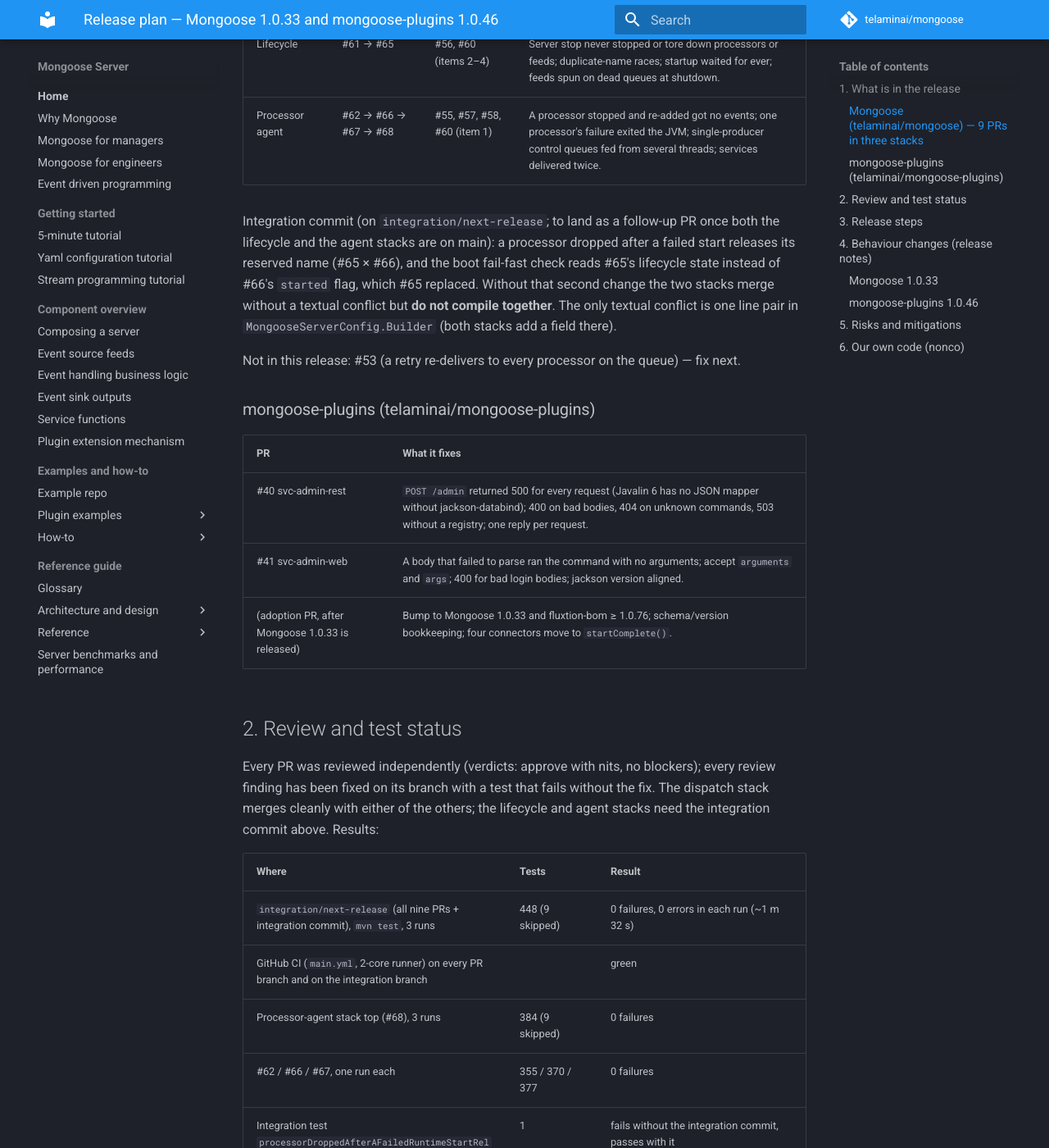
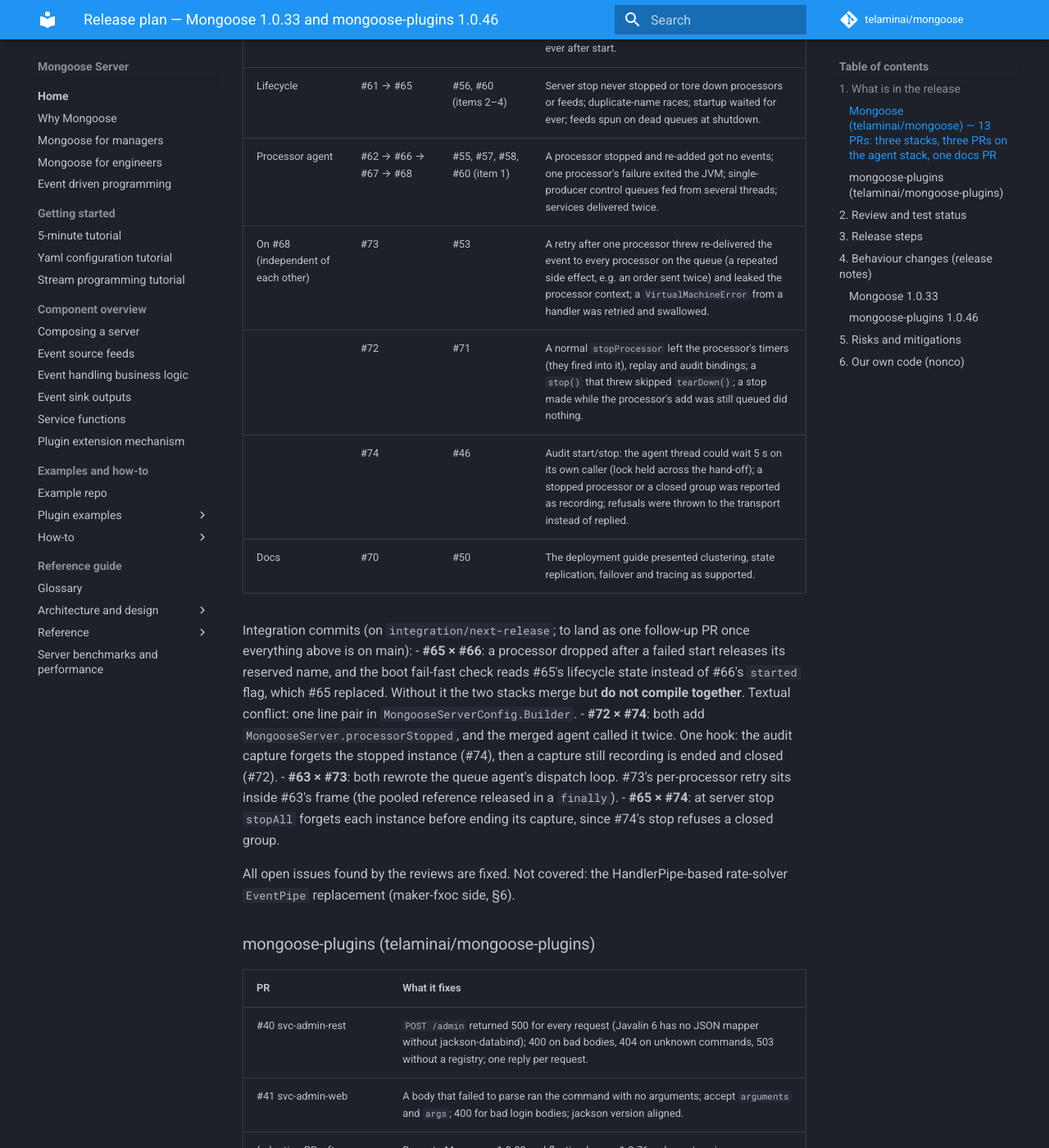
Before and after one commit to telaminai/mongoose, an MkDocs documentation site: the page built from docs/release/release-plan-1.0.33.md, in a window 1280 px wide and 1400 px high, scrolled down 597 px. Shown: the whole window at 82% size. Built offline with MkDocs 1.6.1 and Material for MkDocs 9.7.7, drawn with Linux system fonts in a browser that asks for light colours; comment, search, counter and statistics services are not loaded; some of the changed text lies outside the part shown.

Commit message:
Release plan: #53, #46, #71, #50 fixes and the integration commits; 473 tests
Co-Authored-By: Claude Opus 5.5 <noreply@anthropic.com>

```diff
--- a/docs/release/release-plan-1.0.33.md
+++ b/docs/release/release-plan-1.0.33.md
@@ -5,21 +5,31 @@ Status: draft, 2026-10-24. Covers the thread-safety, lifecycle and admin-REST fi
 
 ## 1. What is in the release
 
-### Mongoose (telaminai/mongoose) — 9 PRs in three stacks
+### Mongoose (telaminai/mongoose) — 13 PRs: three stacks, three PRs on the agent stack, one docs PR
 
 | Stack | PRs (merge order) | Issues | What it fixes |
 |---|---|---|---|
 | Dispatch | #52 → #63 → #64 | #51, #54, #59 | Concurrent publishers lost 54–60 % of events (HandlerPipe); a queue removed during dispatch threw out of `publish()` and exited the process; pooled events were returned to the pool while in use and the pool ran dry; the event-log cache grew for ever after start. |
 | Lifecycle | #61 → #65 | #56, #60 (items 2–4) | Server stop never stopped or tore down processors or feeds; duplicate-name races; startup waited for ever; feeds spun on dead queues at shutdown. |
 | Processor agent | #62 → #66 → #67 → #68 | #55, #57, #58, #60 (item 1) | A processor stopped and re-added got no events; one processor's failure exited the JVM; single-producer control queues fed from several threads; services delivered twice. |
+| On #68 (independent of each other) | #73 | #53 | A retry after one processor threw re-delivered the event to every processor on the queue (a repeated side effect, e.g. an order sent twice) and leaked the processor context; a `VirtualMachineError` from a handler was retried and swallowed. |
+| | #72 | #71 | A normal `stopProcessor` left the processor's timers (they fired into it), replay and audit bindings; a `stop()` that threw skipped `tearDown()`; a stop made while the processor's add was still queued did nothing. |
+| | #74 | #46 | Audit start/stop: the agent thread could wait 5 s on its own caller (lock held across the hand-off); a stopped processor or a closed group was reported as recording; refusals were thrown to the transport instead of replied. |
+| Docs | #70 | #50 | The deployment guide presented clustering, state replication, failover and tracing as supported. |
 
-Integration commit (on `integration/next-release`; to land as a follow-up PR once both the lifecycle and the agent
-stacks are on main): a processor dropped after a failed start releases its reserved name (#65 × #66), and the boot
-fail-fast check reads #65's lifecycle state instead of #66's `started` flag, which #65 replaced. Without that second
-change the two stacks merge without a textual conflict but **do not compile together**. The only textual conflict is
-one line pair in `MongooseServerConfig.Builder` (both stacks add a field there).
+Integration commits (on `integration/next-release`; to land as one follow-up PR once everything above is on main):
+- **#65 × #66**: a processor dropped after a failed start releases its reserved name, and the boot fail-fast check
+  reads #65's lifecycle state instead of #66's `started` flag, which #65 replaced. Without it the two stacks merge
+  but **do not compile together**. Textual conflict: one line pair in `MongooseServerConfig.Builder`.
+- **#72 × #74**: both add `MongooseServer.processorStopped`, and the merged agent called it twice. One hook: the audit
+  capture forgets the stopped instance (#74), then a capture still recording is ended and closed (#72).
+- **#63 × #73**: both rewrote the queue agent's dispatch loop. #73's per-processor retry sits inside #63's frame (the
+  pooled reference released in a `finally`).
+- **#65 × #74**: at server stop `stopAll` forgets each instance before ending its capture, since #74's stop refuses a
+  closed group.
 
-Not in this release: #53 (a retry re-delivers to every processor on the queue) — fix next.
+All open issues found by the reviews are fixed. Not covered: the HandlerPipe-based rate-solver `EventPipe` replacement
+(maker-fxoc side, §6).
 
 ### mongoose-plugins (telaminai/mongoose-plugins)
 
@@ -37,11 +47,13 @@ and agent stacks need the integration commit above. Results:
 
 | Where | Tests | Result |
 |---|---|---|
-| `integration/next-release` (all nine PRs + integration commit), `mvn test`, 3 runs | 448 (9 skipped) | 0 failures, 0 errors in each run (~1 m 32 s) |
+| `integration/next-release` (all thirteen PRs + integration commits), `mvn test`, 3 runs | 473 (9 skipped) | 0 failures, 0 errors in each run (~1 m 42 s) |
 | GitHub CI (`main.yml`, 2-core runner) on every PR branch and on the integration branch | | green |
 | Processor-agent stack top (#68), 3 runs | 384 (9 skipped) | 0 failures |
 | #62 / #66 / #67, one run each | 355 / 370 / 377 | 0 failures |
 | Integration test `processorDroppedAfterAFailedRuntimeStartReleasesItsName` | 1 | fails without the integration commit, passes with it |
+| #73 (#53), #72 (#71), #74 (#46): new tests | 10 / 6 / 7 | each fix's tests fail on the code before it (except where noted in the PR: #74's load test passes since #47 already fixed the main path) |
+| #65 additions: `ServerStopEndsAuditCaptureTest`, `stopWithAFeedThatOutrunsASlowProcessorCompletes` | 2 | the first fails without the change; the second pins that stop completes with a full processor queue |
 | `publishersInALoopDoNotStarveARemoveOrAnAdd` (#52, after CI) | 1 | without the fix an add waited 39.9 s behind 4 looping publishers |
 
 The skipped tests are skipped on `main` as well.
@@ -49,13 +61,14 @@ The skipped tests are skipped on `main` as well.
 ## 3. Release steps
 
 1. **Test the integration branch** `integration/next-release` (CI runs `mvn package` with tests on every push).
-   It is the exact combination of all nine PRs plus the integration fix.
+   It is the exact combination of all thirteen PRs plus the integration commits.
 2. **Merge to main in stack order**, retargeting each PR to `main` once the one below it has merged
    (GitHub retargets automatically when a base branch is deleted after merge):
    - Dispatch: #52 → #63 → #64.
    - Lifecycle: #61 → #65.
-   - Processor agent: #62 → #66 → #67 → #68.
-   - The integration-fix PR last (it needs both the lifecycle and the agent stacks).
+   - Processor agent: #62 → #66 → #67 → #68, then #73, #72 and #74 (each based on #68, in any order).
+   - Docs: #70 (any time).
+   - The integration-fix PR last (it needs all of the above).
 
    After each stack, `main.yml` CI must be green.
 3. **Release Mongoose 1.0.33**: push `main` to the `release` branch. `release.yml` runs
@@ -100,6 +113,17 @@ The skipped tests are skipped on `main` as well.
   with `stopProcessor` still keeps its timers and recorder/audit bindings, as before; not changed in this release.)
 - **Services across groups**: `registerService`/`removeService` try every group; a stalled group is reported
   instead of throwing, and the service stays registered.
+- **Retries (#53)**: a retry re-delivers only to the processor that threw, then the ones after it; each failing
+  processor has its own `RetryPolicy` attempts, and one whose retries run out is skipped instead of the rest of the
+  queue. A `VirtualMachineError` from a handler reaches the agent's error handler and is not retried. Recording marks
+  only the failing processor's input as Failed. A custom `EventToInvokeStrategy` keeps whole-dispatch retry unless
+  it implements the new `failedPosition()`/`processEventFrom(...)`.
+- **Stopping a processor (#72)**: releases everything (timers cancelled, replay and audit bindings released, a capture
+  still recording is ended); `tearDown()` runs even if `stop()` throws; a stop made just after the add is honoured.
+  The name is free again once the group has processed the stop: an immediate re-add may be refused for an instant.
+- **Audit start/stop (#74)**: applied on the processor's agent thread with no lock held while waiting (bounded 5 s);
+  refused, as an `err` reply, for a stopped processor, a closed group or a full hand-off queue. Server stop closes
+  every capture still recording.
 - **Processor failures**: a processor that fails at runtime (added at runtime, stop/tearDown, a service
   (de)registration, a timer) is reported and isolated instead of exiting the JVM; a start failure **at boot still
   fails boot** by default (opt-in isolation: `isolateProcessorStartFailuresAtBoot`). `VirtualMachineError` still
```
Also changed, not shown: 1 other file.
